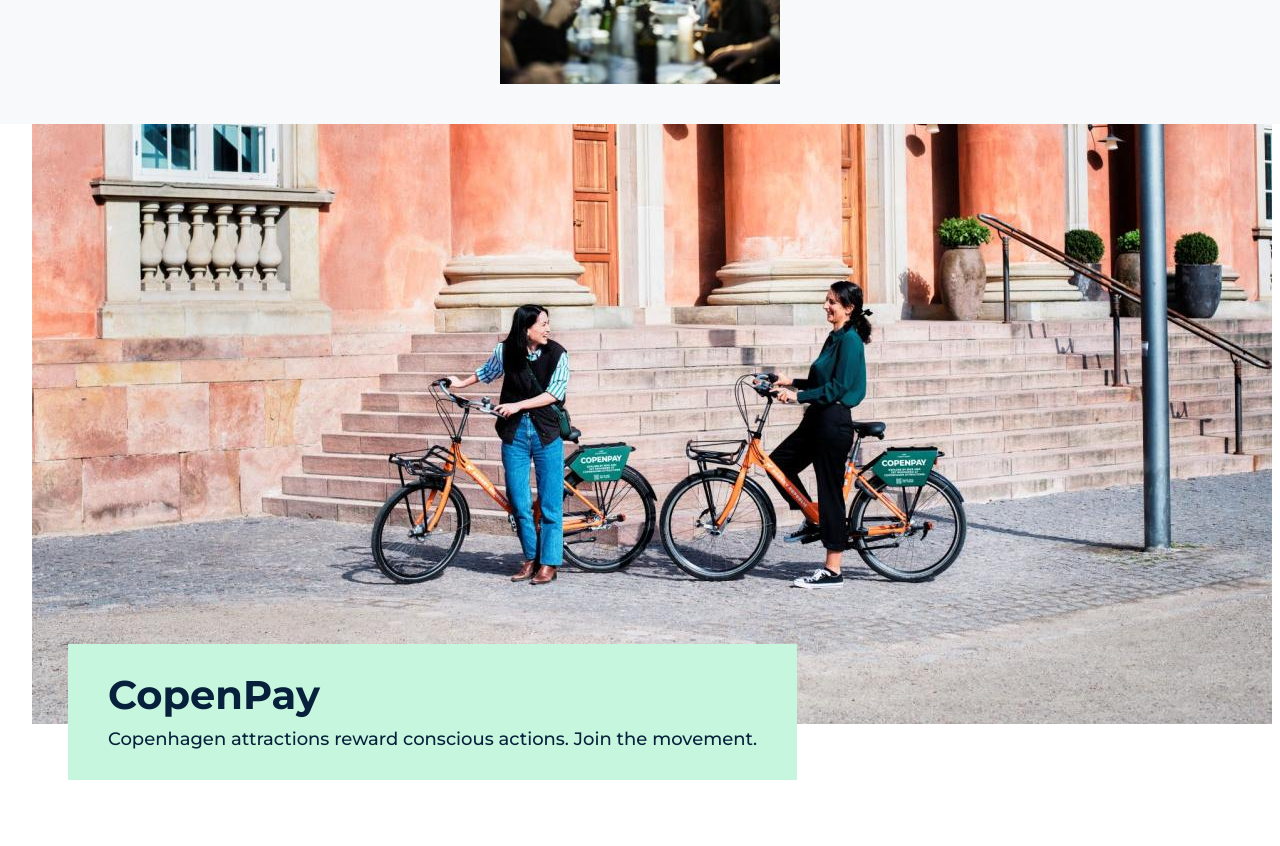
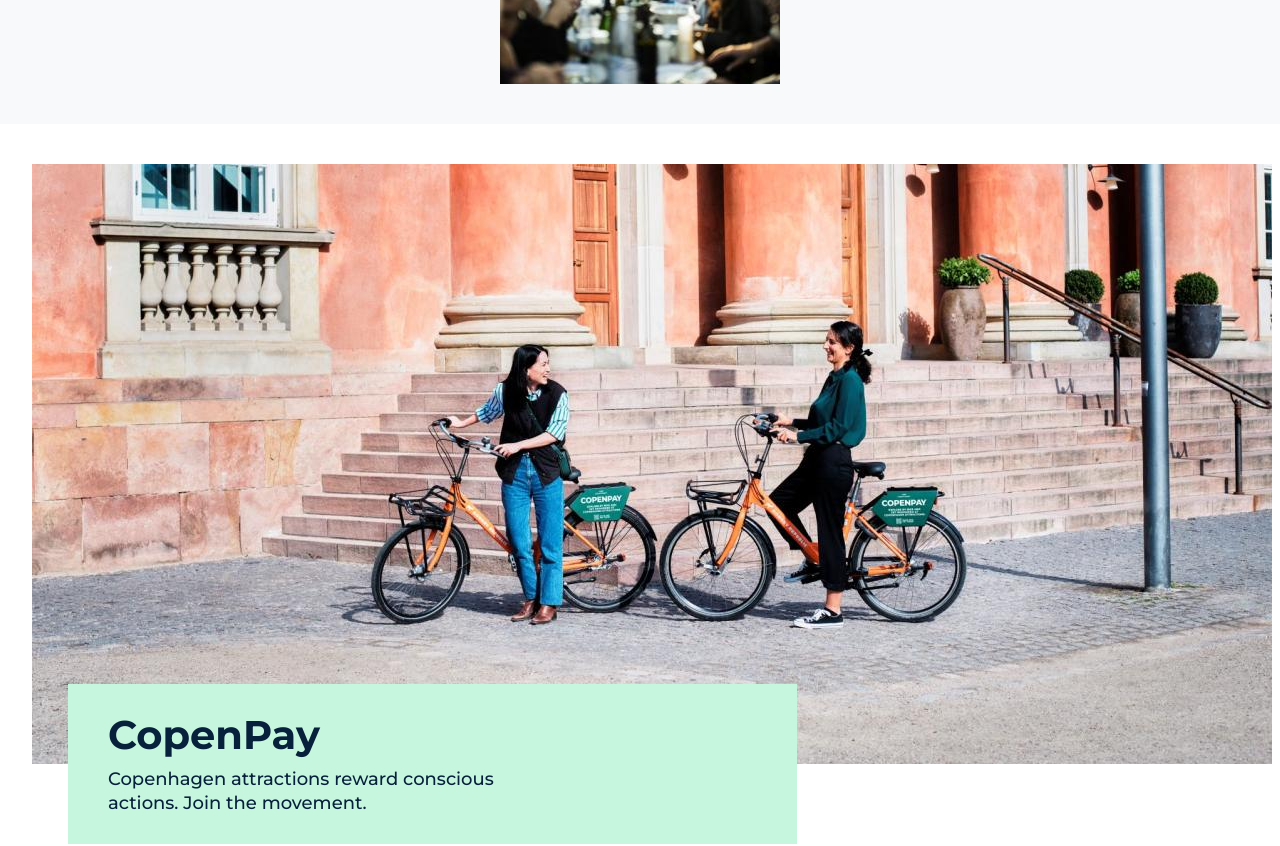
Before and after one commit to yashdrupaldev123/VisitCopenhagen, a React (Vite) app: page / in a window 1280 px wide. Shown: the part 1940-2786 px from the top of the page. Built offline with nearby package versions, Linux system fonts and the light colour scheme.

Commit message:
CSS Change Added

```diff
--- a/src/Components/SingleBanner/SingleBanner.css
+++ b/src/Components/SingleBanner/SingleBanner.css
@@ -1,4 +1,5 @@
 .single-banner {
+        padding-top: 40px;
   .text-content {
     position: relative;
     bottom: 5rem;
@@ -26,5 +27,6 @@
     line-height: 24px;
     margin-top: 11px;
     margin-bottom: 0px;
+    max-width: 70%;
   }
 }
```
